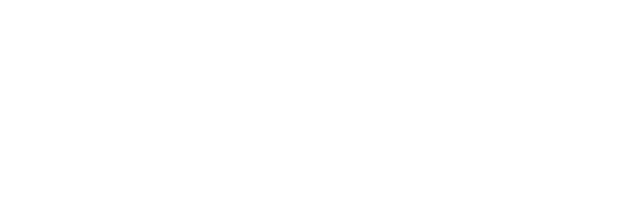
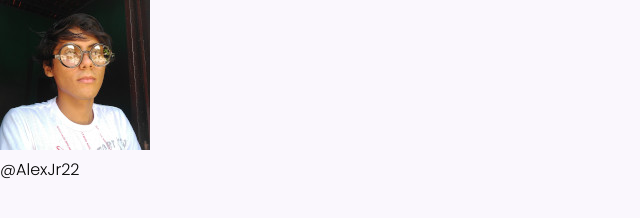
Before and after one commit to AlexJr22/Desafio-Social-Tree, a plain HTML site: page Social-Tree/Index.html in a window 1280 px wide. Shown: the whole page, without its empty margins (0-640 px from the left). Drawn offline with Linux system fonts and the light colour scheme.

Commit message:
iniciando a criação do perfil

```diff
--- a/Social-Tree/CSS/reset.css
+++ b/Social-Tree/CSS/reset.css
@@ -2,4 +2,5 @@
   margin: 0;
   padding: 0;
   box-sizing: border-box;
+  font-family: Poppins;
 }
--- /dev/null
+++ b/Social-Tree/CSS/style.css
@@ -0,0 +1,12 @@
+@import url('https://fonts.googleapis.com/css2?family=Poppins:wght@300;600&display=swap');
+
+
+:root {
+  --body-bg-color: #FAF7FD;
+  --purple: #BB99DD;
+}
+
+body {
+  background-color: var(--body-bg-color);
+  display: flex;
+}
--- a/Social-Tree/Index.html
+++ b/Social-Tree/Index.html
@@ -7,9 +7,14 @@
   <title>Social Tree</title>
 
   <link rel="stylesheet" href="./CSS/reset.css">
+  <link rel="stylesheet" href="./CSS/style.css">
+  <link rel="stylesheet" href="./CSS/profile.css">
 
 </head>
 <body>
-
+  <header id="profile">
+    <img src="imgs/profile/Alex.jpg" alt="profile" id="imgprofile">
+    <p> &commat;AlexJr22</p>
+  </header>
 </body>
 </html>
```
Also changed, not shown: Social-Tree/CSS/profile.css (added), Social-Tree/imgs/profile/Alex.jpg (added).
